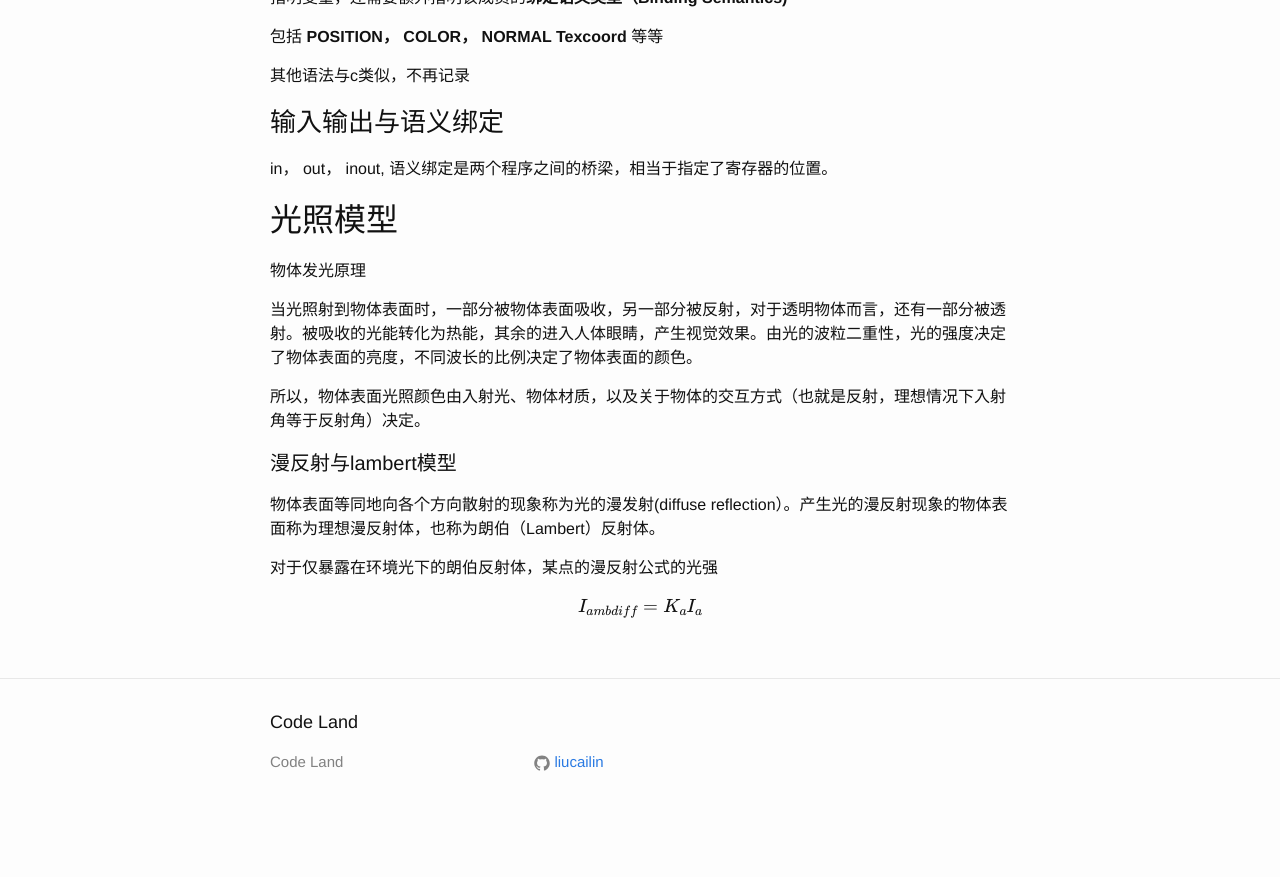
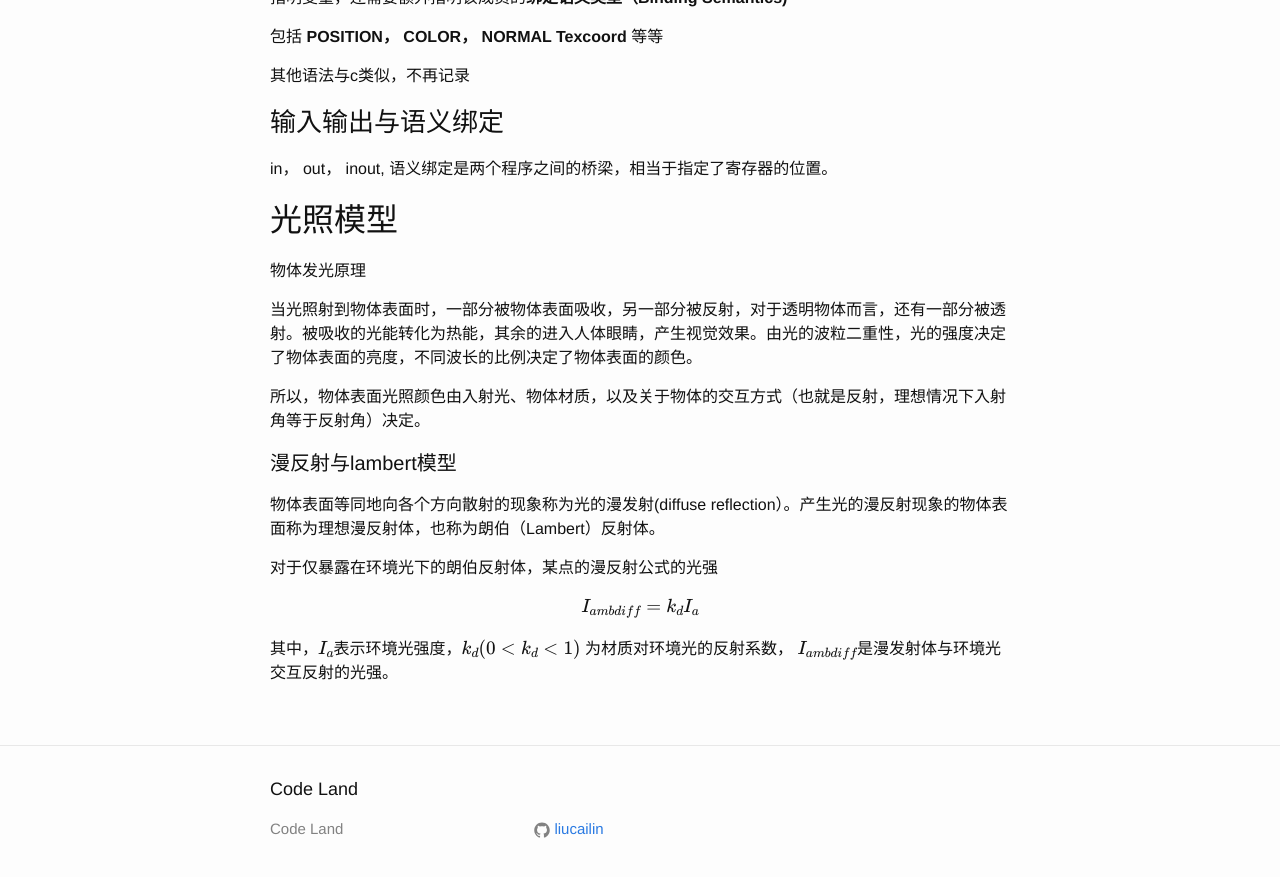
Before and after one commit to liucailin/liucailin.github.io, a Jekyll site: the page built from _posts/Graphic/2015-05-08-GraphicNote.md, in a window 1280 px wide and 900 px high, scrolled down 1900 px. Shown: the top 877 px of the window. Built offline with Jekyll 4.4.1, drawn with Linux system fonts in a browser that asks for light colours; formulas are drawn with MathJax 3; before the commit the page ends 2733 px from its top, so only the background shows below that.

Commit message:
Signed-off-by: liucailin <liu1356@gmail.com>

```diff
--- a/_posts/Graphic/2015-05-08-GraphicNote.md
+++ b/_posts/Graphic/2015-05-08-GraphicNote.md
@@ -93,4 +93,6 @@ in， out， inout, 语义绑定是两个程序之间的桥梁，相当于指定
 
 对于仅暴露在环境光下的朗伯反射体，某点的漫反射公式的光强
 
-$$I_{ambdiff} = K_aI_a$$
+$$I_{ambdiff} = k_dI_a$$
+
+其中，$I_a$表示环境光强度，$k_d (0 < k_d < 1)$ 为材质对环境光的反射系数， $I_{ambdiff}$是漫发射体与环境光交互反射的光强。
```
